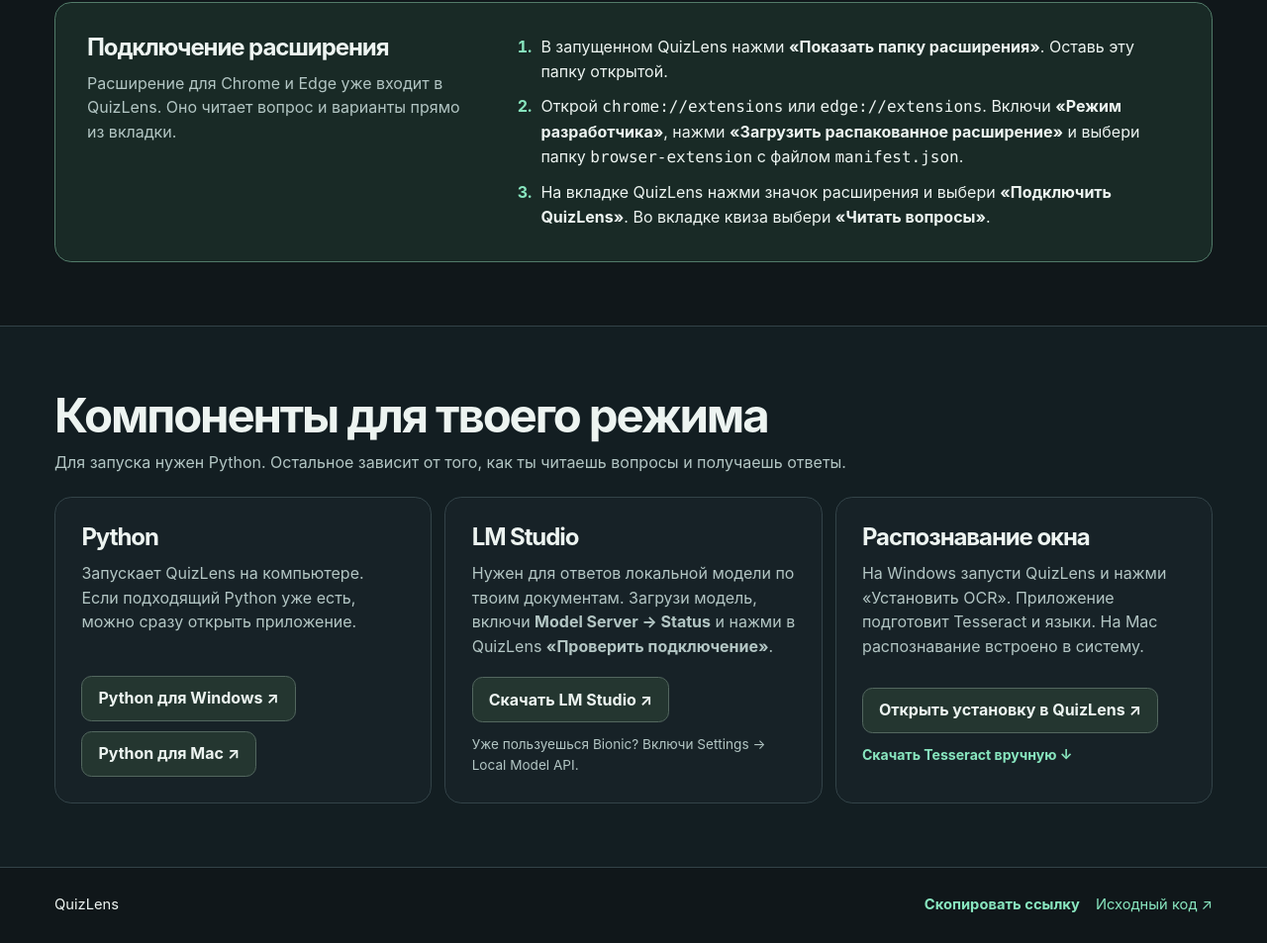
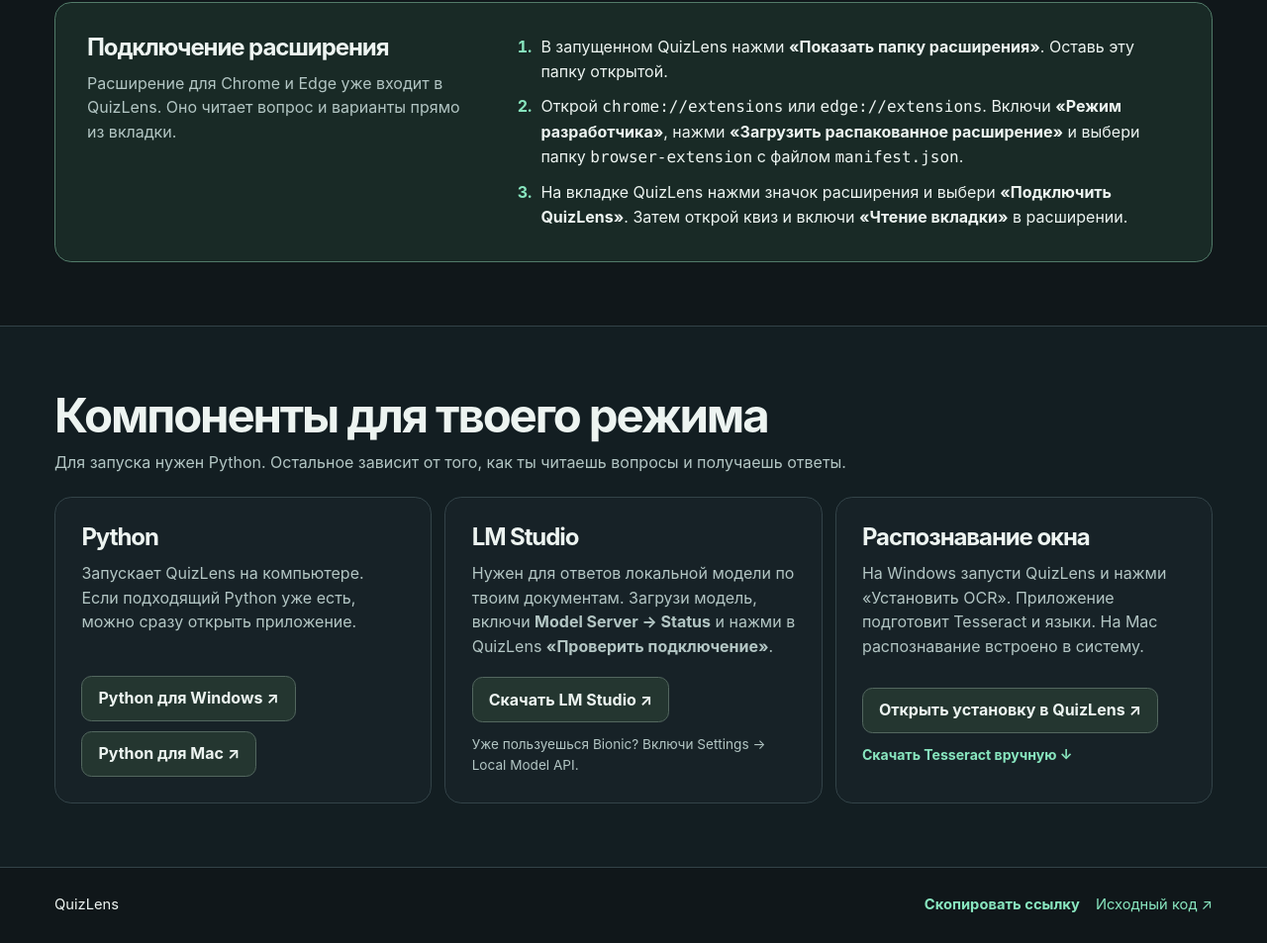
Before and after one commit to NolReaction/quizlens, a plain HTML site: page index.html in a window 1280 px wide. Shown: the part 1079-2032 px from the top of the page at 99% size. Drawn offline with Linux system fonts and the light colour scheme; no server answers.

Commit message:
Update QuizLens download page

```diff
--- a/index.html
+++ b/index.html
@@ -56,7 +56,7 @@
       <ol>
         <li>В запущенном QuizLens нажми <strong>«Показать папку расширения»</strong>. Оставь эту папку открытой.</li>
         <li>Открой <code>chrome://extensions</code> или <code>edge://extensions</code>. Включи <strong>«Режим разработчика»</strong>, нажми <strong>«Загрузить распакованное расширение»</strong> и выбери папку <code>browser-extension</code> с файлом <code>manifest.json</code>.</li>
-        <li>На вкладке QuizLens нажми значок расширения и выбери <strong>«Подключить QuizLens»</strong>. Во вкладке квиза выбери <strong>«Читать вопросы»</strong>.</li>
+        <li>На вкладке QuizLens нажми значок расширения и выбери <strong>«Подключить QuizLens»</strong>. Затем открой квиз и включи <strong>«Чтение вкладки»</strong> в расширении.</li>
       </ol>
     </article>
   </section>
```
Also changed, not shown: 1 other file.
